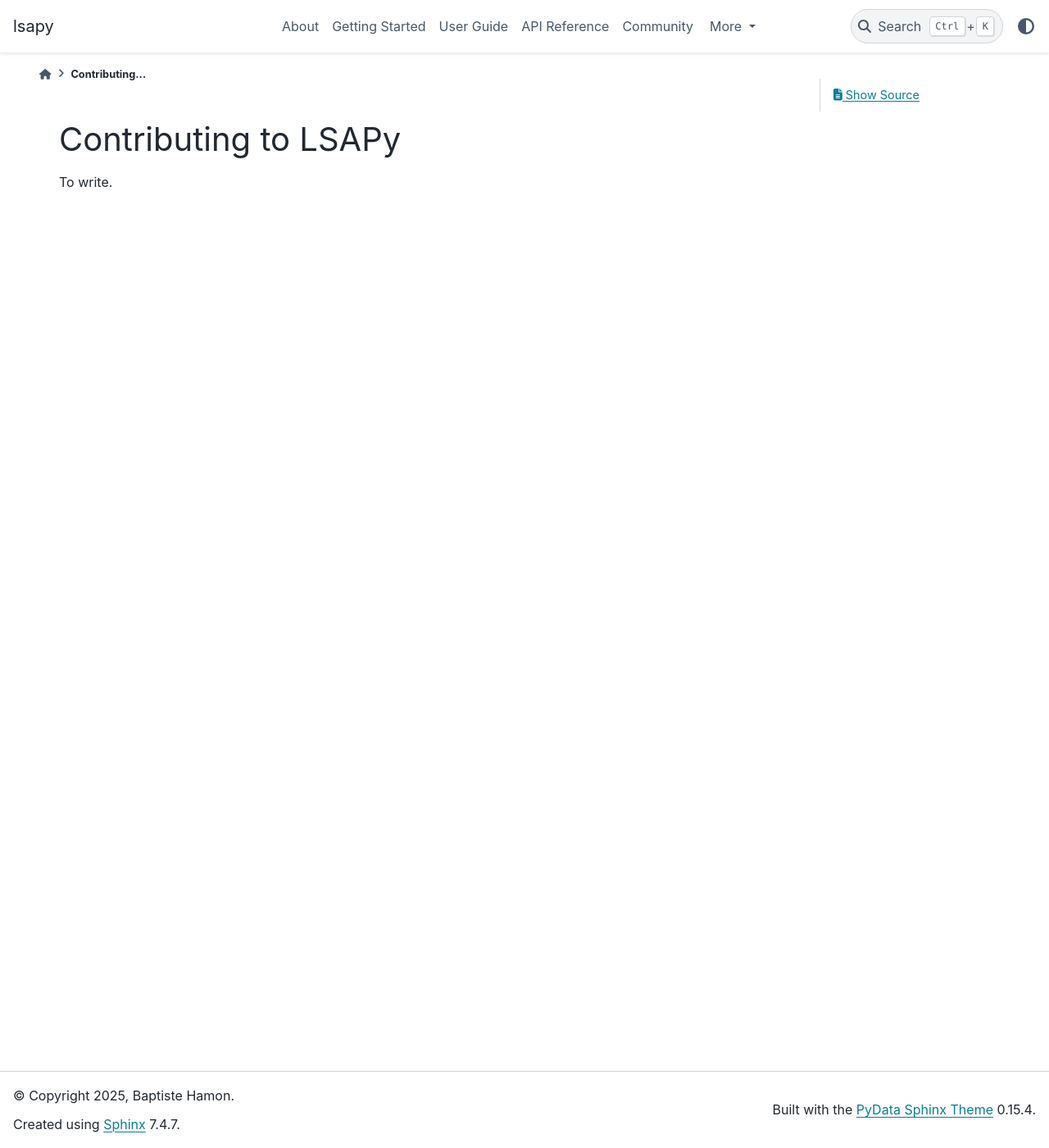
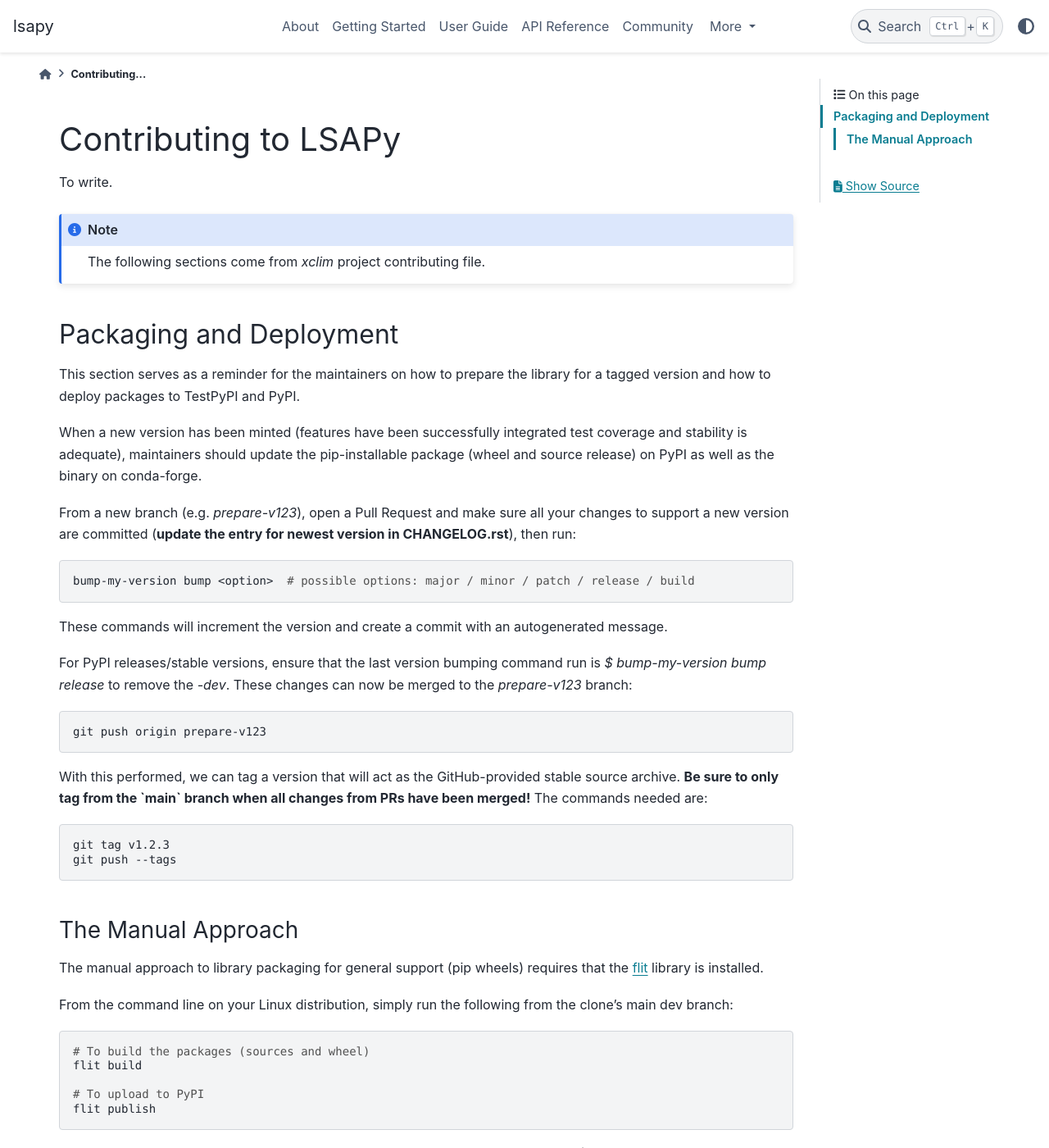
Before and after one commit to baptistehamon/lsapy, a Sphinx documentation site: the page built from docs/community/contributing.rst, in a window 1280 px wide and 1400 px high. Shown: the whole window at 82% size. Built offline with Sphinx 7.4.7 and the PyData theme 0.15.4, drawn with Linux system fonts in a browser that asks for light colours; some of the changed text lies outside the part shown.

Commit message:
Update doc website structure

```diff
--- /dev/null
+++ b/docs/api/generated/lsapy.SuitabilityFunction.map.rst
@@ -0,0 +1,6 @@
+lsapy.SuitabilityFunction.map
+=============================
+
+.. currentmodule:: lsapy
+
+.. automethod:: SuitabilityFunction.map
--- /dev/null
+++ b/docs/api/generated/lsapy.SuitabilityFunction.plot.rst
@@ -0,0 +1,6 @@
+lsapy.SuitabilityFunction.plot
+==============================
+
+.. currentmodule:: lsapy
+
+.. automethod:: SuitabilityFunction.plot
--- a/docs/community/contributing.rst
+++ b/docs/community/contributing.rst
@@ -3,3 +3,54 @@ Contributing to LSAPy
 =====================
 
 To write.
+
+.. note::
+
+    The following sections come from `xclim` project contributing file.
+
+Packaging and Deployment
+------------------------
+
+This section serves as a reminder for the maintainers on how to prepare the library for a tagged version and how to deploy packages to TestPyPI and PyPI.
+
+When a new version has been minted (features have been successfully integrated test coverage and stability is adequate), maintainers should update the pip-installable package (wheel and source release) on PyPI as well as the binary on conda-forge.
+
+From a new branch (e.g. `prepare-v123`), open a Pull Request and make sure all your changes to support a new version are committed (**update the entry for newest version in CHANGELOG.rst**), then run:
+
+.. code-block:: shell
+
+    bump-my-version bump <option>  # possible options: major / minor / patch / release / build
+
+These commands will increment the version and create a commit with an autogenerated message.
+
+For PyPI releases/stable versions, ensure that the last version bumping command run is `$ bump-my-version bump release` to remove the `-dev`. These changes can now be merged to the `prepare-v123` branch:
+
+.. code-block:: shell
+
+    git push origin prepare-v123
+
+With this performed, we can tag a version that will act as the GitHub-provided stable source archive. **Be sure to only tag from the `main` branch when all changes from PRs have been merged!** The commands needed are:
+
+.. code-block:: shell
+
+    git tag v1.2.3
+    git push --tags
+
+The Manual Approach
+~~~~~~~~~~~~~~~~~~~
+
+The manual approach to library packaging for general support (pip wheels) requires that the `flit`_ library is installed.
+
+From the command line on your Linux distribution, simply run the following from the clone's main dev branch:
+
+.. code-block:: shell
+
+    # To build the packages (sources and wheel)
+    flit build
+
+    # To upload to PyPI
+    flit publish
+
+The new version based off of the version checked out will now be available via `pip` (`$ pip install lsapy`).
+
+.. _`flit`: https://flit.pypa.io/en/stable/index.html
--- a/docs/getting_started/index.rst
+++ b/docs/getting_started/index.rst
@@ -16,6 +16,11 @@ To install `LSAPy` from `PyPI`_, you can use pip:
 
 In the future, `LSAPy` will be available on `conda-forge`_.
 
+.. note::
+
+   The package is still in development and only pre-realease versions have been published,
+   meaning the package should not be considered stable yet.
+
 Land Suitability Analysis (LSA)
 -------------------------------
 
--- a/docs/notebooks/index.rst
+++ b/docs/notebooks/index.rst
@@ -2,8 +2,8 @@
 User Guide
 ==========
 
-``lsapy`` provides three module: ``SuitabilityFunction``, ``SuitabilityCriteria`` and ``LandSuitability`` that operate toghether
-to perform LSA. The tutorials aim to describe them and explain how they should be used and combine.
+In this user guide, you will find tutorials describing and detailing the main components of the `LSAPy` package,
+and explaining how they operate together to perform Land Suitability Analysis (LSA).
 
 
 .. toctree::
```
Also changed, not shown: docs/api/generated/lsapy.LandSuitability.rst (added, +32 -0 lines), docs/api/generated/lsapy.SuitabilityCriteria.rst (added, +27 -0 lines), docs/api/index.rst (+27 -5 lines), docs/api/landsuitability.rst (deleted, +0 -22 lines), docs/api/suitabilitycriteria.rst (deleted, +0 -9 lines), docs/api/suitabilityfunction.rst (deleted, +0 -41 lines).
